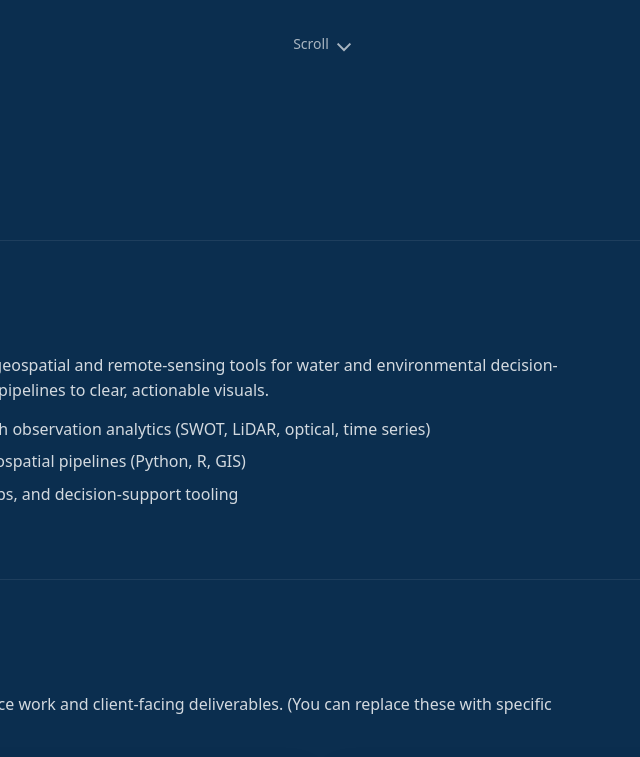
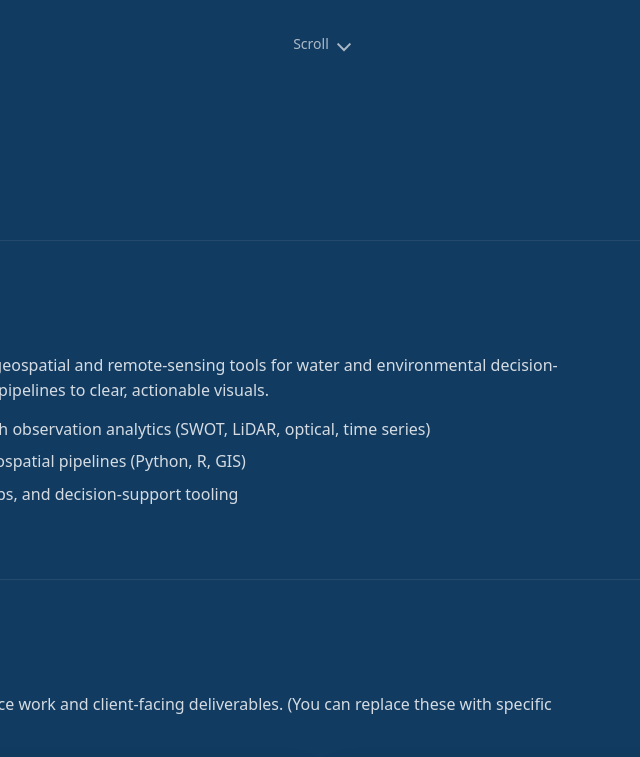
Before and after one commit to SaltosLLC/SaltosLLC.github.io, a plain HTML site: page index.html in a window 1280 px wide. Shown: the part 560-1317 px from the top of the page, without its empty margins (319-959 px from the left). Drawn offline with Linux system fonts and the light colour scheme.

Commit message:
Change background index.html

```diff
--- a/index.html
+++ b/index.html
@@ -8,7 +8,7 @@
 
   <style>
     :root{
-      --bg: #0b2e4f;
+      --bg: #123b61;
       --text: #ffffff;
       --muted: rgba(255,255,255,.82);
       --card: rgba(255,255,255,.06);
```
